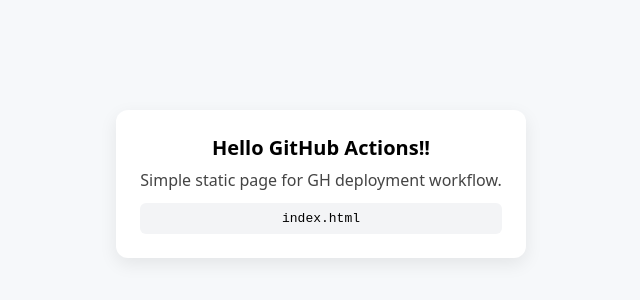
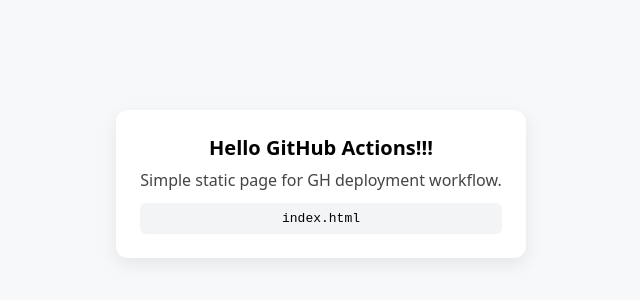
Before and after one commit to ar7abb/gh-deployment-workflow, a plain HTML site: page index.html in a window 1280 px wide. Shown: the part 216-516 px from the top of the page, 319-959 px from the left. Drawn offline with Linux system fonts and the light colour scheme.

Commit message:
Changed the html page

```diff
--- a/index.html
+++ b/index.html
@@ -14,7 +14,7 @@
 </head>
 <body>
 	<div class="card">
-		<h1>Hello GitHub Actions!!</h1>
+		<h1>Hello GitHub Actions!!!</h1>
 		<p>Simple static page for GH deployment workflow.</p>
 		<code>index.html</code>
 	</div>
```
